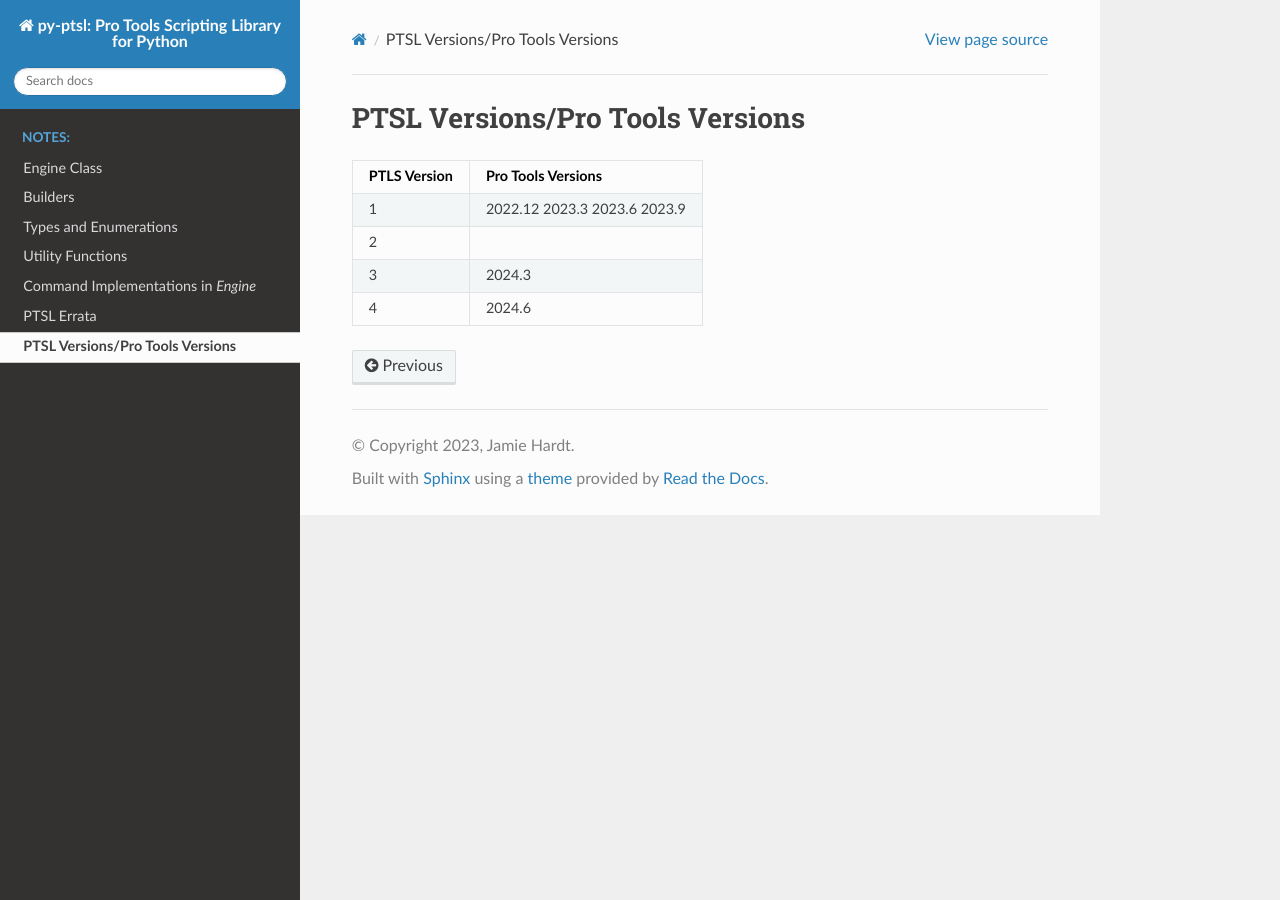
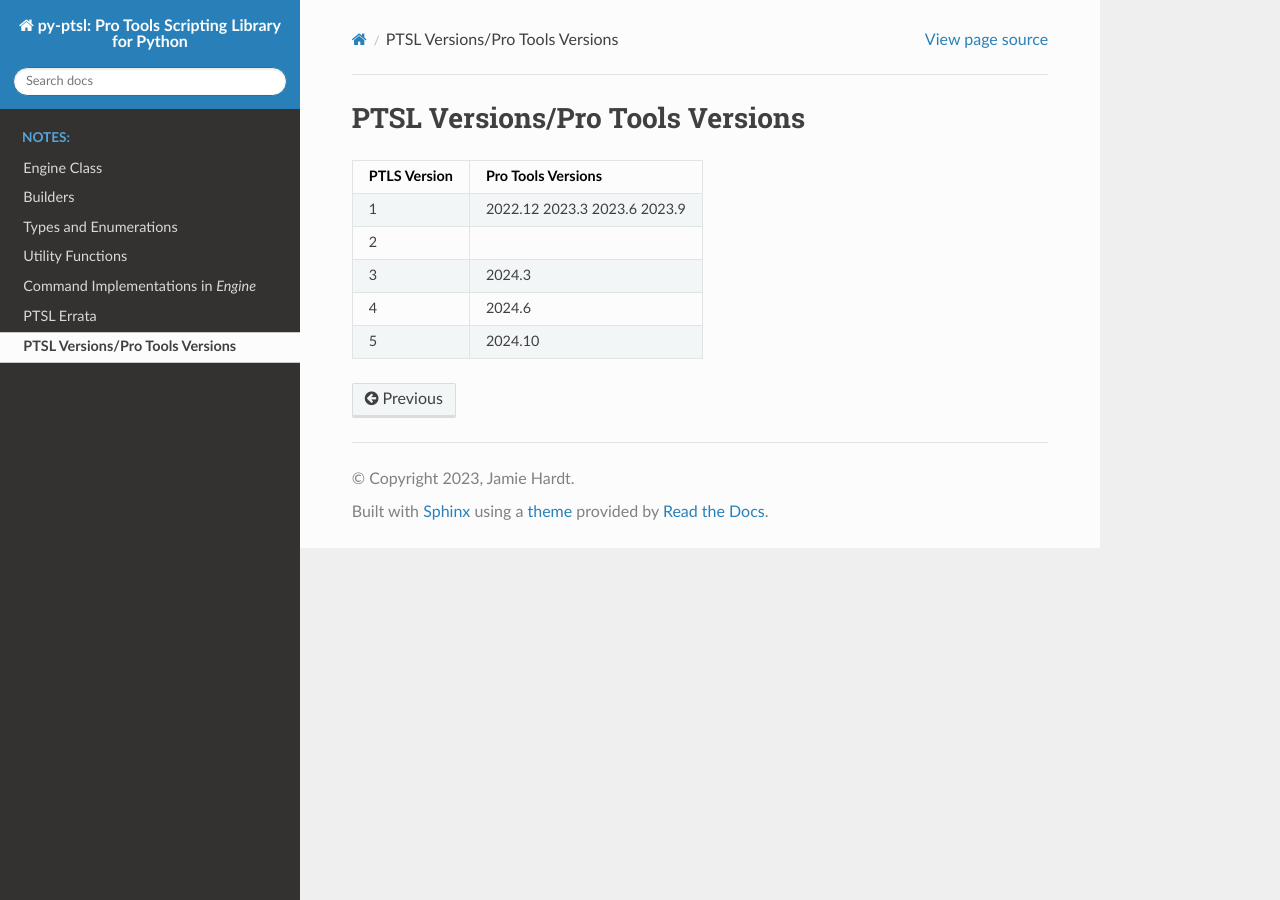
Before and after one commit to iluvcapra/py-ptsl, a Sphinx documentation site: the page built from docs/source/ptsl_versions.rst, in a window 1280 px wide. Built offline with Sphinx 7.4.7 and the Read the Docs theme 3.1.0, drawn with Linux system fonts in a browser that asks for light colours.

Commit message:
Updated version matrix.

```diff
--- a/docs/source/ptsl_versions.rst
+++ b/docs/source/ptsl_versions.rst
@@ -16,3 +16,5 @@ PTSL Versions/Pro Tools Versions
 +--------------+--------------------+
 | 4            | 2024.6             |
 +--------------+--------------------+
+| 5            | 2024.10            |
++--------------+--------------------+
```
